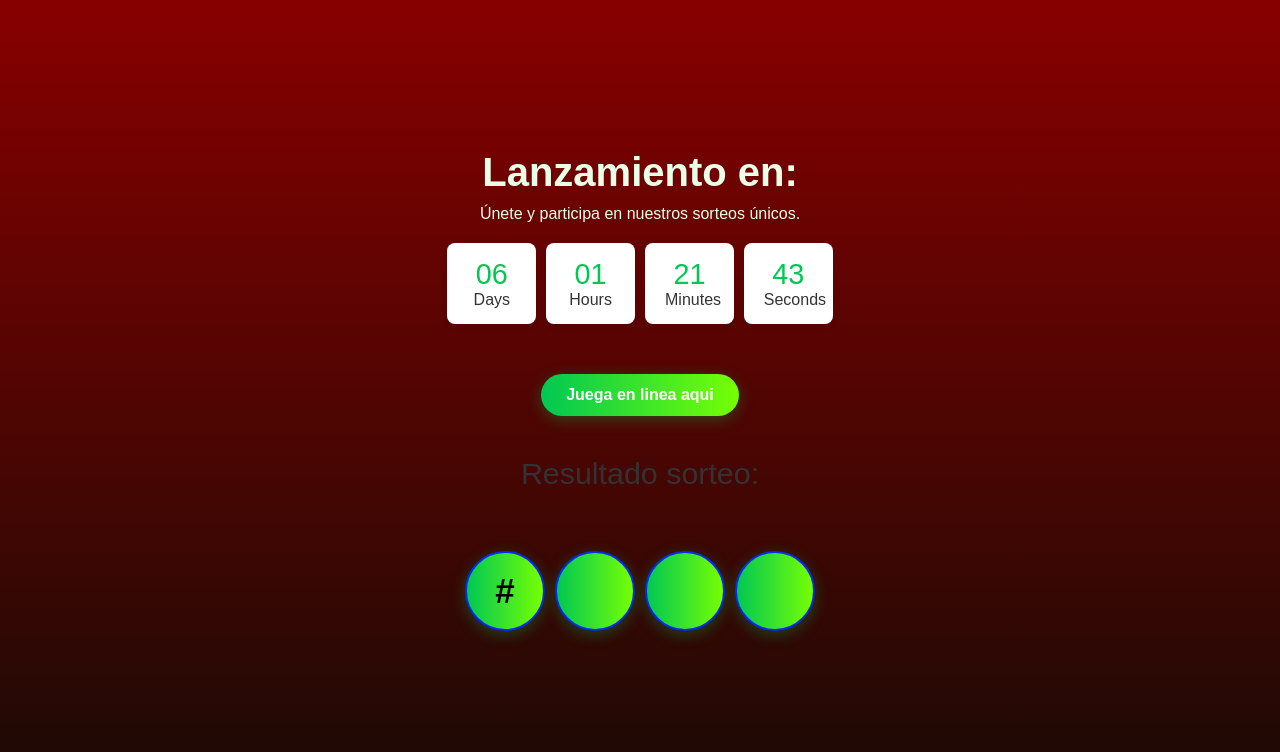
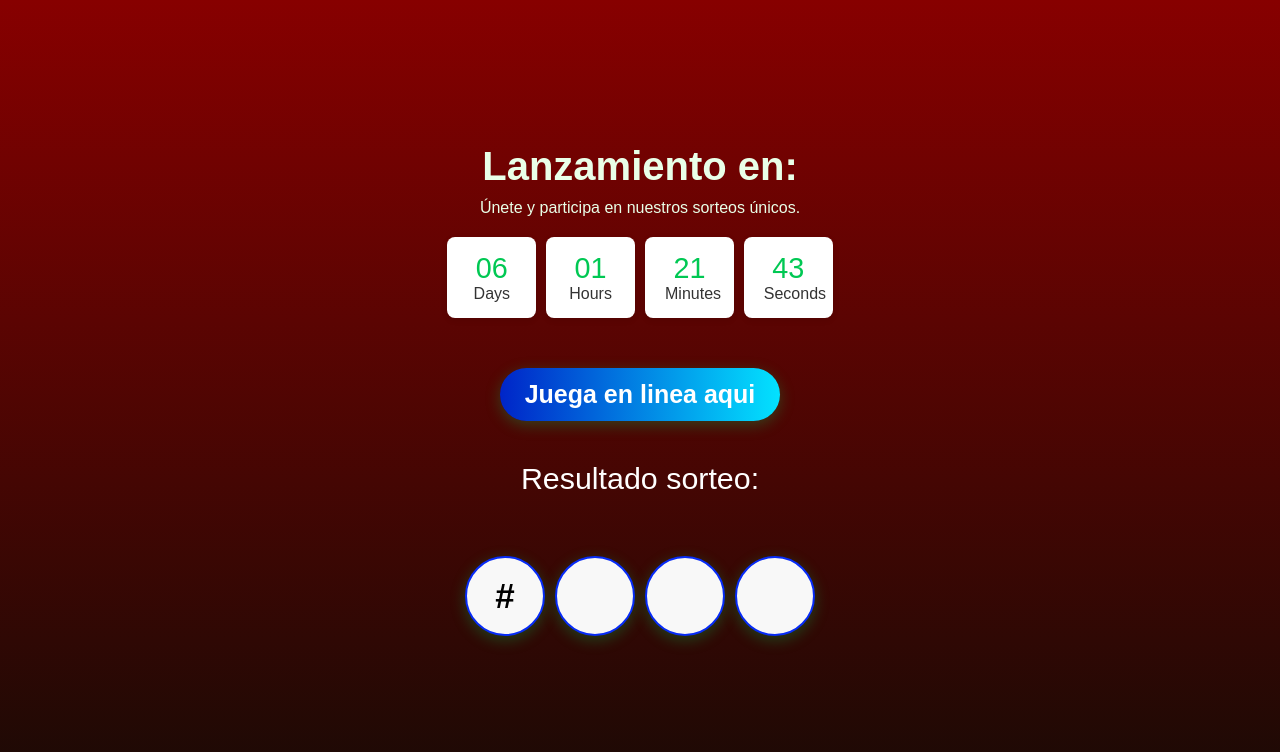
Before and after one commit to Acorjuela/webjs.gitub.io, a plain HTML site: page index.html in a window 1280 px wide. Drawn offline with Linux system fonts and the light colour scheme.

Commit message:
Update styles.css

```diff
--- a/CSS/styles.css
+++ b/CSS/styles.css
@@ -164,11 +164,11 @@ h1, .subtext {
 
 .subscribe .btn {
   padding: 12px 25px;
-  background: linear-gradient(90deg, #00c853, #76ff03);
+  background: linear-gradient(90deg, #0025c8, #03e2ff);
   border: none;
   border-radius: 30px;
   color: #fff;
-  font-size: 1em;
+  font-size: 25px;
   font-weight: bold;
   cursor: pointer;
   box-shadow: 0 4px 15px rgba(0, 200, 83, 0.3);
@@ -176,7 +176,7 @@ h1, .subtext {
 }
 
 .subscribe .btn:hover {
-  background: linear-gradient(90deg, #76ff03, #00c853);
+  background: linear-gradient(90deg, #0025c8, #03e2ff);
   transform: translateY(-3px);
   box-shadow: 0 8px 20px rgba(0, 200, 83, 0.5);
 }
@@ -280,6 +280,7 @@ canvas {
 #Gana {
   font-size: 1.9em;
   margin: 40px;
+  color: #ffff;
 }
 
 .circulo {
@@ -297,7 +298,7 @@ canvas {
   align-items: center;
   width: 80px; /* Tamaño del círculo */
   height: 80px;
-  background: linear-gradient(90deg, #00c853, #76ff03);
+  background: #f8f8f8;  /* fallback for old browsers */
   box-shadow: 0 4px 15px rgba(0, 200, 83, 0.3);
   border-radius: 50%; /* Hace que sea un círculo */
   font-size: 35px;
```
